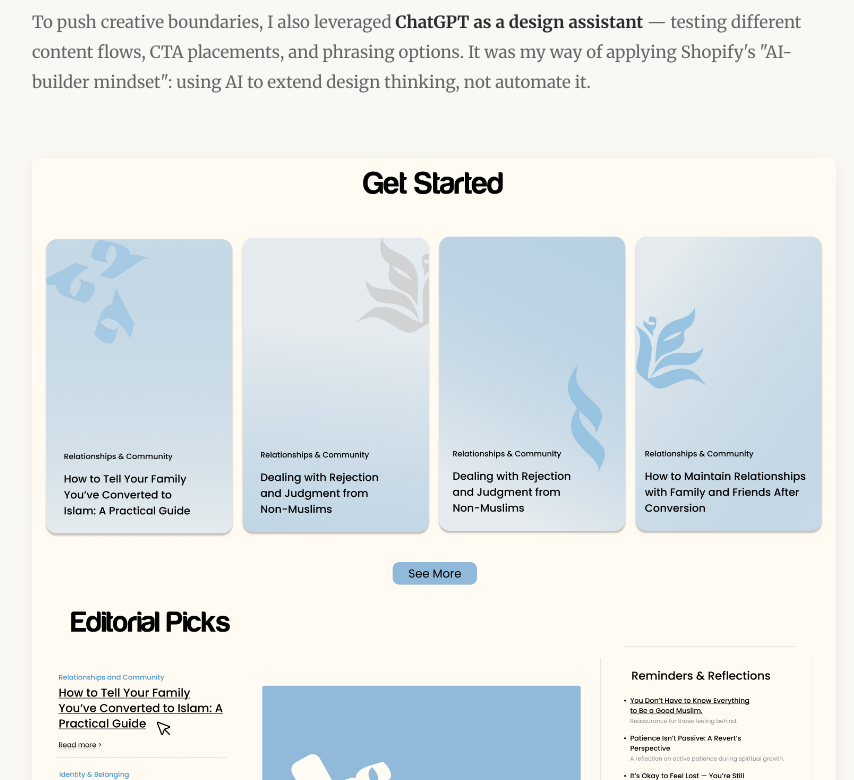
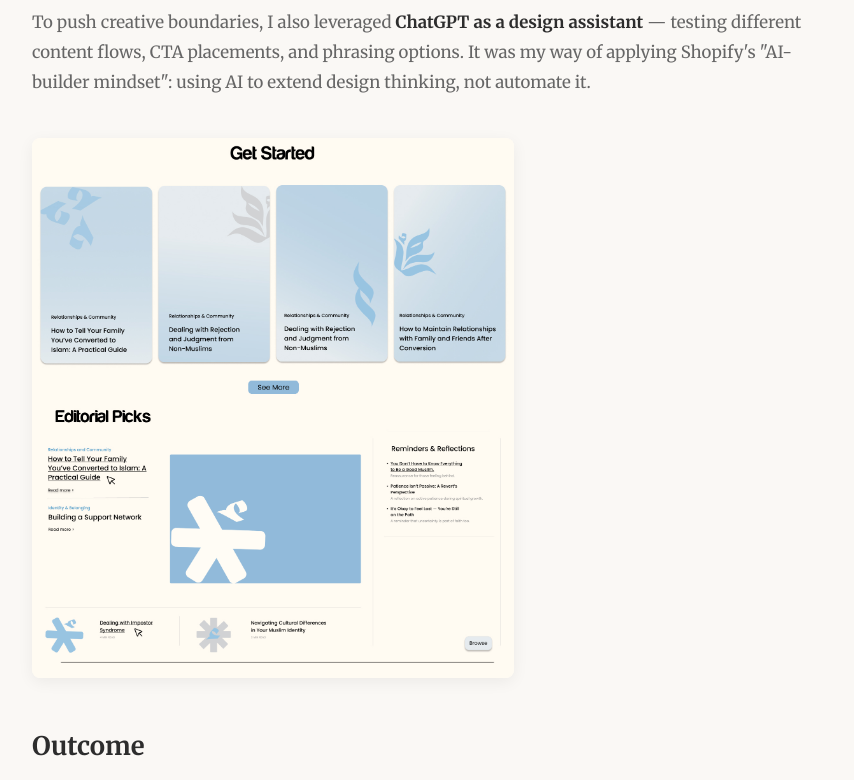
Before and after one commit to nefiseakcakir/nefise, a plain HTML site: page revert-reach.html in a window 1280 px wide. Shown: the part 3460-4240 px from the top of the page, without its empty margins (206-1060 px from the left). Drawn offline with Linux system fonts and the light colour scheme.

Commit message:
imga sie centering

```diff
--- a/revert-reach.html
+++ b/revert-reach.html
@@ -263,6 +263,18 @@ p {
   box-shadow: 0 4px 16px rgba(0, 0, 0, 0.06);
 }
 
+.case-image-rrnews {
+  display: flex;
+  justify-content: center;
+  width: 60%;
+  max-width: 900px;
+  height: auto;
+  border-radius: 8px;
+  margin: 2.5rem 0;
+  box-shadow: 0 4px 16px rgba(0, 0, 0, 0.06);
+}
+
+
 em {
   font-style: italic;
   color: #999;
@@ -345,7 +357,7 @@ footer {
     <p>This project was a constant collaboration between the design and strategy teams. I used <strong>Figma</strong> and <strong>Figma Make</strong> to prototype and test responsive layouts quickly, incorporating feedback in real time.</p>
     <p>To push creative boundaries, I also leveraged <strong>ChatGPT as a design assistant</strong> — testing different content flows, CTA placements, and phrasing options. It was my way of applying Shopify's "AI-builder mindset": using AI to extend design thinking, not automate it.</p>
 
-    <img class="case-image" alt="RR newsletter design" src="images/rr_newsletter.jpg">
+    <img class="case-image-rrnews" alt="RR newsletter design" src="images/rr_newsletter.jpg">
 
     <h2>Outcome</h2>
     <p>The final website became a <strong>promotional bridge</strong> connecting Revert Reach's brand story to its growing app ecosystem. It now serves as the visual anchor for their digital presence, giving each sub-brand a clear voice while tying them together through consistent design language. The project has since launched successfully, with the client thrilled by how cohesive and purposeful it feels.</p>
```
